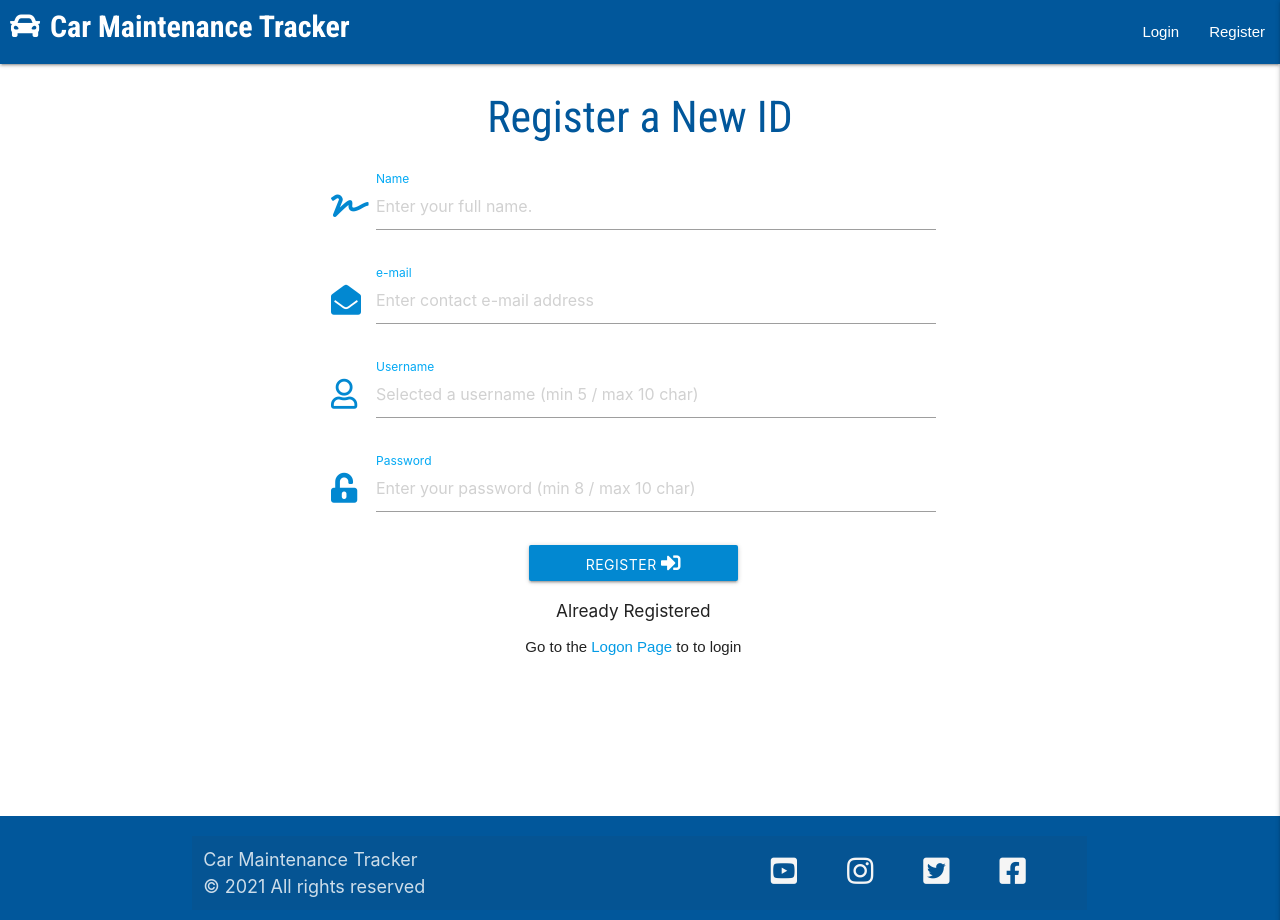
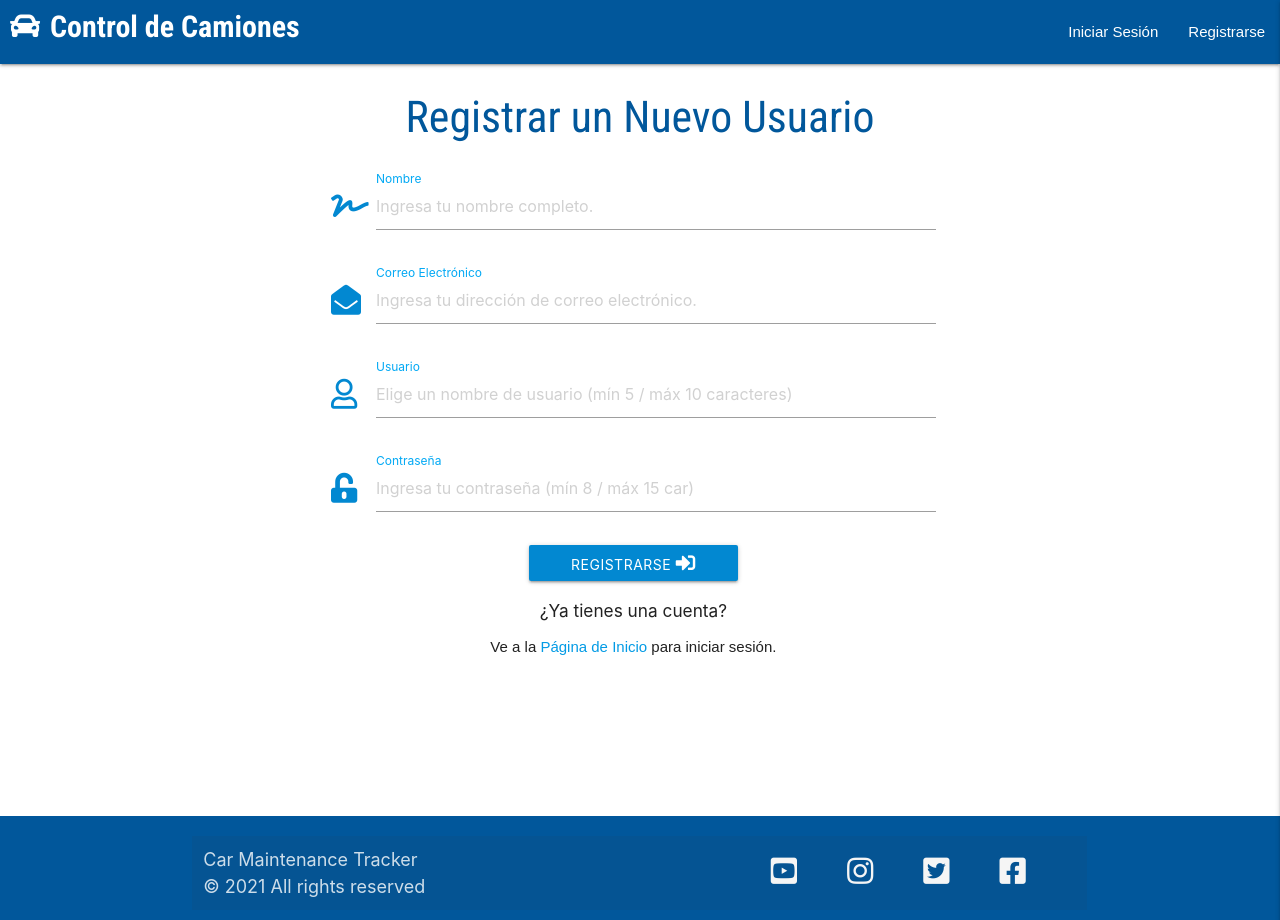
Before and after one commit to YainderJ/Trackeo-de-camiones, a Flask app: page /register in a window 1280 px wide. Run offline with Flask 2, Linux system fonts and the light colour scheme; some libraries are stand-ins or nearby versions.

Commit message:
Traducción completa de la página a Español

```diff
--- a/app.py
+++ b/app.py
@@ -29,15 +29,15 @@ def login():
                 user["password"], request.form.get
                     ("password")):
                 session["user"] = request.form.get("username").lower()
-                flash("Welcome, {}".format(request.form.get("username")))
+                flash("Bienvenido, {}".format(request.form.get("username")))
                 return redirect(url_for(
                     "userprofile", username=session["user"]))
             else:
-                flash("Incorrect Username and/or Password")
+                flash("Usuario y/o contraseña incorrectos")
                 return redirect(url_for("login"))
         else:
             # username doesn't exist
-            flash("Incorrect Username and/or Password")
+            flash("Usuario y/o contraseña incorrectos")
             return redirect(url_for("login"))
     return render_template("login.html")
 
@@ -58,16 +58,16 @@ def tracker():
             return render_template(
                 "tracker.html", logs=logs, user_cars=user_cars)
 
-    flash("Login to site required")
+    flash("Inicio de sesión requerido")
     return redirect(url_for("login"))
 
 
-@app.route("/detailed_record<record_id>")
+@app.route("/detailed_record/<record_id>")
 def detailed_record(record_id):
     if session:
         record = mongo.db.maintenance.find_one({"_id": ObjectId(record_id)})
         return render_template("detailed_record.html", record=record)
-    flash("Login to site required")
+    flash("Inicio de sesión requerido")
     return redirect(url_for("login"))
 
 
@@ -91,7 +91,7 @@ def register():
         mongo.db.directory.insert_one(register)
 
         session["user"] = request.form.get("username").lower()
-        flash("Registration Successful!")
+        flash("¡Registro exitoso!")
         return redirect(url_for("userprofile", username=session["user"]))
     return render_template("register.html")
 
@@ -110,7 +110,7 @@ def userprofile(username):
                 "userprofile.html", username=username, name=name, email=email)
 
         return redirect(url_for("login"))
-    flash("Login to site required")
+    flash("Inicio de sesión requerido")
     return redirect(url_for("login"))
 
 
@@ -155,12 +155,12 @@ def add_record():
         garages = mongo.db.garage.find(
             {"garage_status": "active"}).sort("garage_name", 1)
         return render_template("add_record.html", cars=cars, garages=garages)
-    flash("Login to site required")
+    flash("Inicio de sesión requerido")
     return redirect(url_for("login"))
 
 
 # edit a maintenance record.
-@app.route("/edit_record<record_id>", methods=["GET", "POST"])
+@app.route("/edit_record/<record_id>", methods=["GET", "POST"])
 def edit_record(record_id):
     if session:
         if request.method == "POST":
@@ -196,7 +196,7 @@ def edit_record(record_id):
                 {"_id": ObjectId(record_id)}, edit_details)
             record = mongo.db.maintenance.find_one(
                 {"_id": ObjectId(record_id)})
-            flash("Record Updated")
+            flash("Registro Actualizado")
             return render_template("detailed_record.html", record=record)
 
         record = mongo.db.maintenance.find_one({"_id": ObjectId(record_id)})
@@ -209,7 +209,7 @@ def edit_record(record_id):
         return render_template(
             "edit_record.html", cars=cars, garages=garages, record=record)
 
-    flash("Login to site required")
+    flash("Inicio de sesión requerido")
     return redirect(url_for("login"))
 
 
@@ -239,10 +239,10 @@ def addcar(username):
                 "model": request.form.get("model")
             }
             mongo.db.cars.insert_one(car_details)
-            flash("Your car has been added to the database")
+            flash("Tu camión ha sido añadido a la base de datos")
 
         return render_template("addcar.html", username=username, email=email)
-    flash("Login to site required")
+    flash("Inicio de sesión requerido")
     return redirect(url_for("login"))
 
 
@@ -250,7 +250,7 @@ def addcar(username):
 @app.route("/delete_record/<record_id>")
 def delete_record(record_id):
     mongo.db.maintenance.remove({"_id": ObjectId(record_id)})
-    flash("Record has been removed from the DB.")
+    flash("Registro ha sido eliminado de la base de datos.")
     return redirect(url_for("tracker"))
 
 
@@ -263,7 +263,7 @@ def add_garage():
                 {"garage_name": request.form.get("garage_name")})
 
             if garage_exists:
-                flash("A garage with this name already exists in the DB")
+                flash("Ya existe un Taller con este nombre en la base de datos")
                 return redirect(url_for("add_garage"))
 
             garage_details = {
@@ -273,12 +273,12 @@ def add_garage():
                 "garage_status": "active"
                 }
             mongo.db.garage.insert_one(garage_details)
-            flash("Garage details added to the DB")
+            flash("Detalles del Taller añadidos a la base de datos")
             return redirect(url_for("add_garage"))
 
         lst_garages = mongo.db.garage.find().sort("garage_name", 1)
         return render_template("add_garage.html", lst_garages=lst_garages)
-    flash("Login to site required")
+    flash("Inicio de sesión requerido")
     return redirect(url_for("login"))
 
 
@@ -287,7 +287,7 @@ def add_garage():
 def deactivate_garage(garage_id):
     mongo.db.garage.update(
         {"_id": ObjectId(garage_id)}, {"$set": {"garage_status": "inactive"}})
-    flash("Selected garage set to inactive")
+    flash("El taller seleccionado se ha marcado como inactivo")
     return redirect(url_for("add_garage"))
 
 
@@ -296,7 +296,7 @@ def deactivate_garage(garage_id):
 def activate_garage(garage_id):
     mongo.db.garage.update(
         {"_id": ObjectId(garage_id)}, {"$set": {"garage_status": "active"}})
-    flash("Selected garage set to active")
+    flash("El taller seleccionado se ha marcado como activo")
     return redirect(url_for("add_garage"))
 
 # end add garage
@@ -306,7 +306,7 @@ def activate_garage(garage_id):
 
 @app.route("/logout")
 def logout():
-    flash("You have been logged out")
+    flash("Has cerrado sesión")
     session.pop("user", None)
     return redirect(url_for("login"))
 
--- a/templates/base.html
+++ b/templates/base.html
@@ -12,7 +12,7 @@
     <link rel="stylesheet" href="{{ url_for('static', filename='css/style.css') }}" type="text/css">
     {% block styles %}
     {% endblock %}
-    <title>Car Maintenance Tracker</title>
+    <title>Control de Camiones</title>
 </head>
 
 <body>
@@ -20,26 +20,24 @@
         <nav class="navbar-extended light-blue darken-4">
             <div class="nav-wrapper">
                 {% if session.user %}
-                <a href="{{ url_for('tracker') }}" class="fas fa-car"><span class="header-title">Car Maintenance
-                        Tracker</span></a>
+                <a href="{{ url_for('tracker') }}" class="fas fa-car"><span class="header-title">Control de Camiones</span></a>
                 {% else %}
-                <a href="{{ url_for('login') }}" class="fas fa-car"><span class="header-title">Car Maintenance
-                        Tracker</span></a>
+                <a href="{{ url_for('login') }}" class="fas fa-car"><span class="header-title">Control de Camiones</span></a>
                 {% endif %}
                 <a href="#" data-target="mobile-demo" class="sidenav-trigger right"><i class="fas fa-bars"></i></a>
                 <ul class="right hide-on-med-and-down">
                     {% if session.user %}
-                        <li><a href="{{ url_for('tracker') }}">Maintenance Records</a></li>
-                        <li><a href="{{ url_for('add_record') }}">Add Record</a></li>
-                        <li><a href="{{ url_for('userprofile', username=session['user']) }}">User Profile</a></li>
-                        <li><a href="{{ url_for('addcar', username=session['user']) }}">Register Car</a></li>
+                        <li><a href="{{ url_for('tracker') }}">Historial de Mantenimiento</a></li>
+                        <li><a href="{{ url_for('add_record') }}">Añadir Registro</a></li>
+                        <li><a href="{{ url_for('userprofile', username=session['user']) }}">Mi Perfil</a></li>
+                        <li><a href="{{ url_for('addcar', username=session['user']) }}">Registrar Camión</a></li>
                     {% if session.user|lower == "admin"|lower or session.user|lower == "administrator" %}
-                        <li><a href="{{ url_for('add_garage') }}">Manage Garages</a></li>
+                        <li><a href="{{ url_for('add_garage') }}">Administrar Talleres</a></li>
                     {% endif %}
-                        <li><a href="{{ url_for('logout') }}">Logout</a></li>
+                        <li><a href="{{ url_for('logout') }}">Cerrar Sesión</a></li>
                     {% else %}
-                        <li><a href="{{ url_for('login') }}">Login</a></li>
-                        <li><a href="{{ url_for('register') }}">Register</a></li>
+                        <li><a href="{{ url_for('login') }}">Iniciar Sesión</a></li>
+                        <li><a href="{{ url_for('register') }}">Registrarse</a></li>
                     {% endif %}
                 </ul>
             </div>
@@ -48,21 +46,21 @@
         <!-- Nav bar for mobile.-->
         <ul class="sidenav" id="mobile-demo">
             <li>
-                <h5 class="center-align white-text">Car Maintenance Tracker</h5>
+                <h5 class="center-align white-text">Control de Camiones</h5>
             </li>
             {% if session.user %}
-                <li><a class="white-text" href="{{ url_for('tracker') }}">Maintenance Records</a></li>
-                <li><a class="white-text" href="{{ url_for('add_record') }}">Add Record</a></li>
-                <li><a class="white-text" href="{{ url_for('userprofile', username=session['user']) }}">User Profile</a>
+                <li><a class="white-text" href="{{ url_for('tracker') }}">Historial de Mantenimiento</a></li>
+                <li><a class="white-text" href="{{ url_for('add_record') }}">Añadir Registro</a></li>
+                <li><a class="white-text" href="{{ url_for('userprofile', username=session['user']) }}">Mi Perfil</a>
                 </li>
-                <li><a class="white-text" href="{{ url_for('addcar', username=session['user']) }}">Register Car</a></li>
+                <li><a class="white-text" href="{{ url_for('addcar', username=session['user']) }}">Registrar Camión</a></li>
             {% if session.user|lower == "admin"|lower or session.user|lower == "administrator" %}
-                <li><a class="white-text" href="{{ url_for('add_garage') }}">Manage Garages</a></li>
+                <li><a class="white-text" href="{{ url_for('add_garage') }}">Administrar Talleres</a></li>
             {% endif %}
-                <li><a class="white-text" href="{{ url_for('logout') }}">Logout</a></li>
+                <li><a class="white-text" href="{{ url_for('logout') }}">Cerrar Sesión</a></li>
             {% else %}>
-                <li><a class="white-text" href="{{ url_for('login') }}">Login</a></li>
-                <li><a class="white-text" href="{{ url_for('register') }}">Register</a></li>
+                <li><a class="white-text" href="{{ url_for('login') }}">Iniciar Sesión</a></li>
+                <li><a class="white-text" href="{{ url_for('register') }}">Registrarse</a></li>
             {% endif %}
         </ul>
     </header>
--- a/templates/register.html
+++ b/templates/register.html
@@ -1,6 +1,6 @@
 {% extends "base.html" %}
     {% block content %}
-        <h3 class="light-blue-text text-darken-4 center-align text-shadow">Register a New ID</h3>
+        <h3 class="light-blue-text text-darken-4 center-align text-shadow">Registrar un Nuevo Usuario</h3>
 
         <div class="row">
             <form class="col s12 m10 offset-m1 l6 offset-l3" method="POST" action="{{ url_for('register') }}">
@@ -9,9 +9,9 @@
                     <div class="col s12 m12">
                         <div class="input-field">
                             <i class="fas fa-signature prefix light-blue-text text-darken-2"></i>
-                            <input placeholder="Enter your full name." id="name" name="name" type="text" class="validate"
+                            <input placeholder="Ingresa tu nombre completo." id="name" name="name" type="text" class="validate"
                                 required>
-                            <label for="name" class="light-blue-text darken-2">Name</label>
+                            <label for="name" class="light-blue-text darken-2">Nombre</label>
                         </div>
                     </div>
                 </div>
@@ -19,9 +19,9 @@
                     <div class="col s12 m12">
                         <div class="input-field">
                             <i class="fas fa-envelope-open prefix light-blue-text text-darken-2"></i>
-                            <input placeholder="Enter contact e-mail address" id="email" name="email" type="email"
+                            <input placeholder="Ingresa tu dirección de correo electrónico." id="email" name="email" type="email"
                                 class="validate" required>
-                            <label for="email" class="light-blue-text darken-2">e-mail</label>
+                            <label for="email" class="light-blue-text darken-2">Correo Electrónico</label>
                         </div>
                     </div>
                 </div>
@@ -29,10 +29,10 @@
                     <div class="col s12 m12">
                         <div class="input-field">
                             <i class="far fa-user prefix light-blue-text text-darken-2"></i>
-                            <input placeholder="Selected a username (min 5 / max 10 char)" id="username" name="username"
+                            <input placeholder="Elige un nombre de usuario (mín 5 / máx 10 caracteres)" id="username" name="username"
                                 type="text" minlength="5" maxlength="10" pattern="^[a-zA-Z0-9]{5,15}$" class="validate"
                                 required>
-                            <label for="username" class="light-blue-text darken-2">Username</label>
+                            <label for="username" class="light-blue-text darken-2">Usuario</label>
                         </div>
                     </div>
                 </div>
@@ -40,24 +40,23 @@
                     <div class="col s12 m12">
                         <div class="input-field">
                             <i class="fas fa-unlock-alt prefix light-blue-text text-darken-2"></i>
-                            <input placeholder="Enter your password (min 8 / max 10 char)" id="password" name="password"
+                            <input placeholder="Ingresa tu contraseña (mín 8 / máx 15 car)" id="password" name="password"
                                 type="password" minlength="8" maxlength="15" pattern="^[a-zA-Z0-9]{5,15}$" class="validate"
                                 required>
-                            <label for="password" class="light-blue-text darken-2">Password</label>
+                            <label for="password" class="light-blue-text darken-2">Contraseña</label>
                         </div>
                     </div>
                 </div>
                 <div class="row">
                     <button type="submit" class="col s8 offset-s2 m4 offset-m4 l4 offset-l4 btn light-blue darken-2">
-                        Register <i class="fas fa-sign-in-alt"></i>
+                        Registrarse <i class="fas fa-sign-in-alt"></i>
                     </button>
                 </div>
                 <div class="row">
                     <div class="col s10 offset-s1 m8 offset-m2 l6 offset-l3 center-align">
-                        <h6>Already Registered</h6>
+                        <h6>¿Ya tienes una cuenta?</h6>
                         <p>
-                            Go to the <a href="https://car-mtn-tracker.herokuapp.com/">Logon Page</a>
-                            to to login
+                            Ve a la <a href="{{ url_for('login') }}">Página de Inicio</a> para iniciar sesión.
                         </p>
                     </div>
                 </div>
```
Also changed, not shown: templates/add_garage.html (+17 -17 lines), templates/add_record.html (+20 -20 lines), templates/addcar.html (+11 -13 lines), templates/detailed_record.html (+18 -18 lines), templates/edit_record.html (+16 -16 lines), templates/login.html (+8 -9 lines), templates/tracker.html (+10 -10 lines), templates/userprofile.html (+11 -10 lines).
